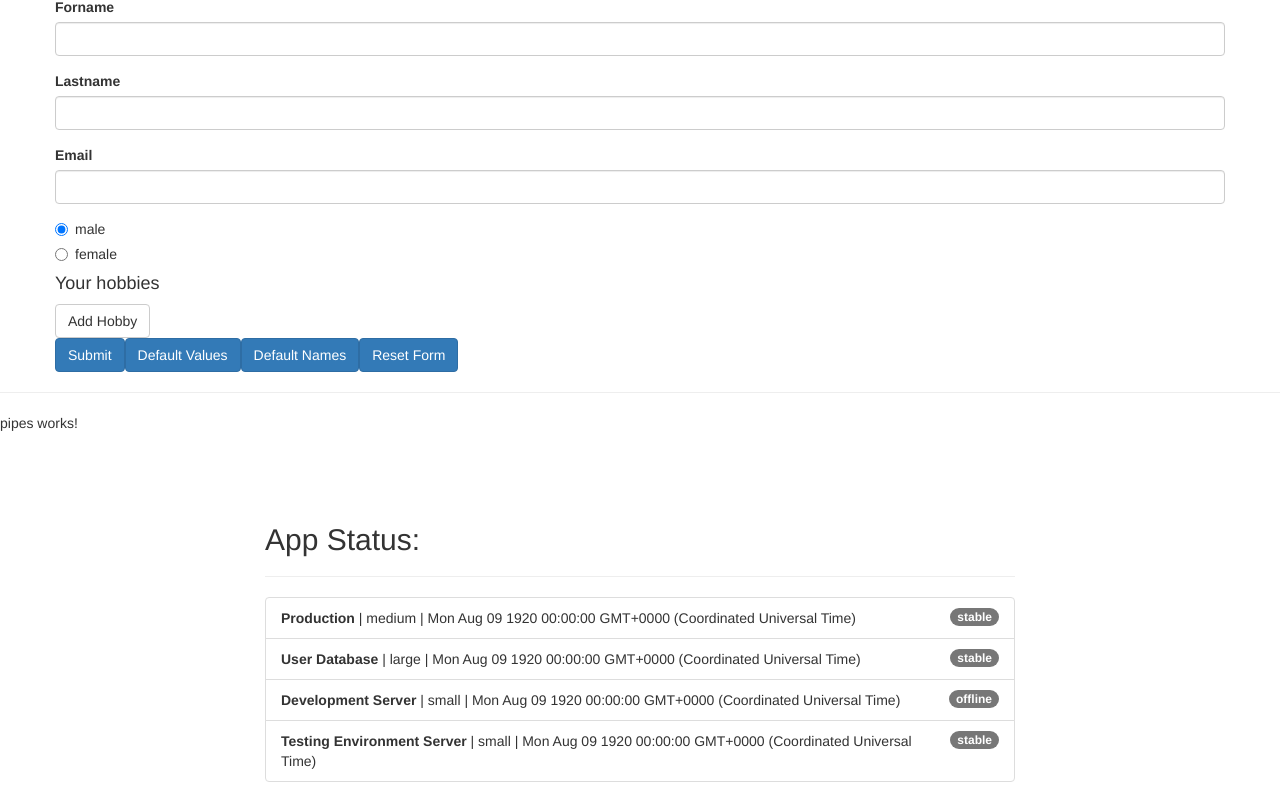
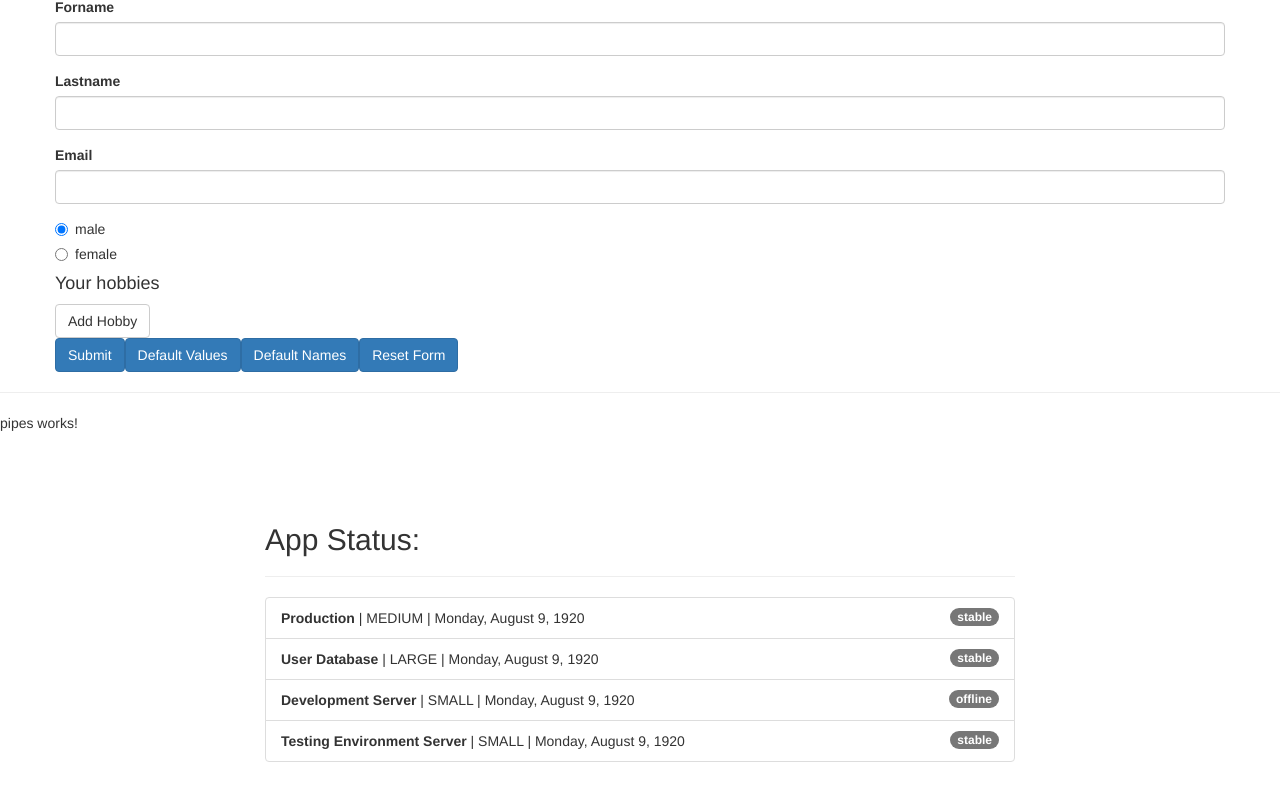
Before and after one commit to slimouGit/angular-sandbox, an Angular app in the folder sandbox/: page / in a window 1280 px wide. Shown: the part 1727-2529 px from the top of the page. Built offline with nearby package versions, Linux system fonts and the light colour scheme.

Commit message:
first pipes and parametrsized pipes

```diff
--- a/sandbox/src/app/pipes/pipes.component.html
+++ b/sandbox/src/app/pipes/pipes.component.html
@@ -15,8 +15,8 @@
               {{ server.status }}
             </span>
             <strong>{{ server.name}}</strong> |
-            {{ server.instanceType}} |
-            {{ server.started}}
+            {{ server.instanceType | uppercase}} |
+            {{ server.started | date:'fullDate'}}
           </li>
         </ul>
       </div>
```
